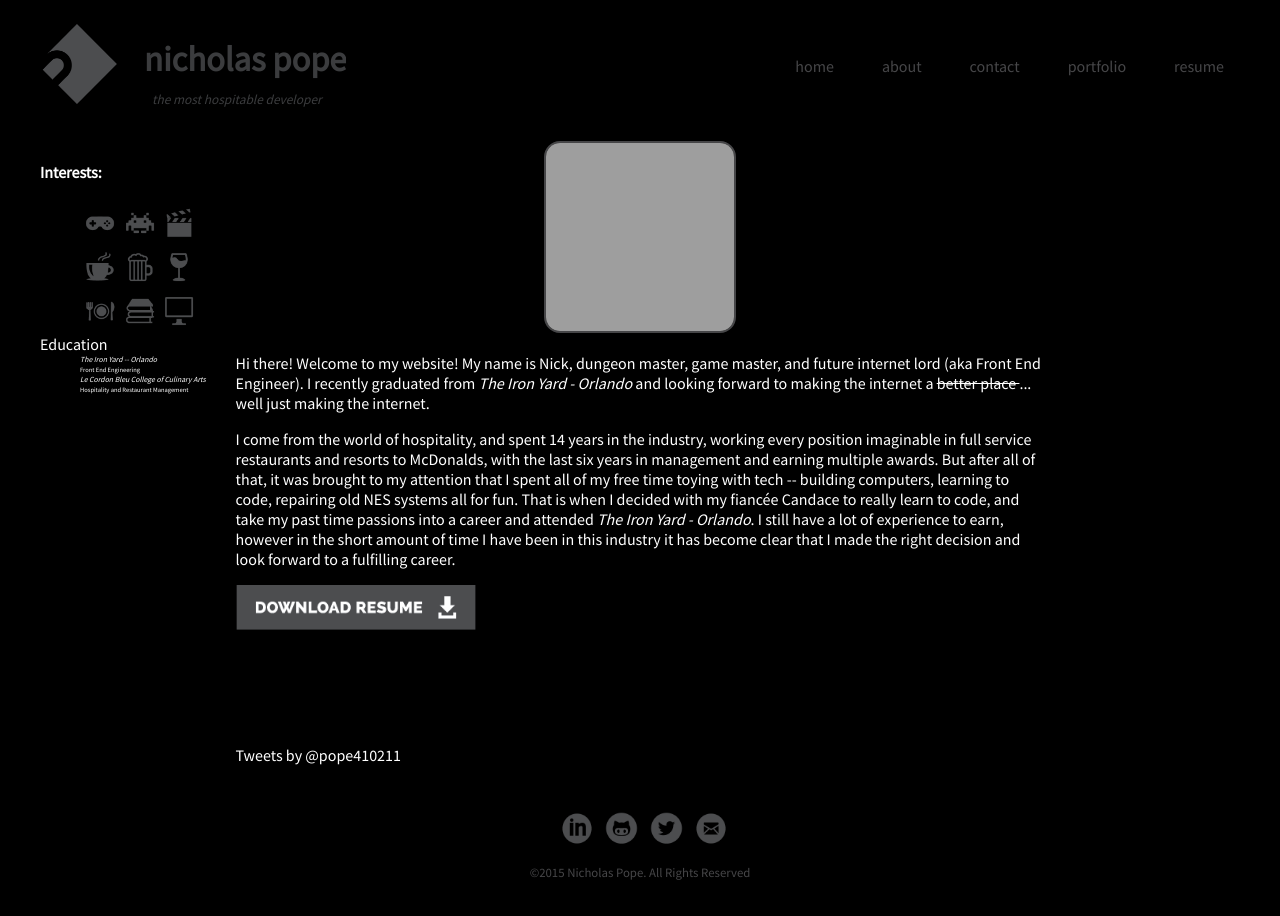
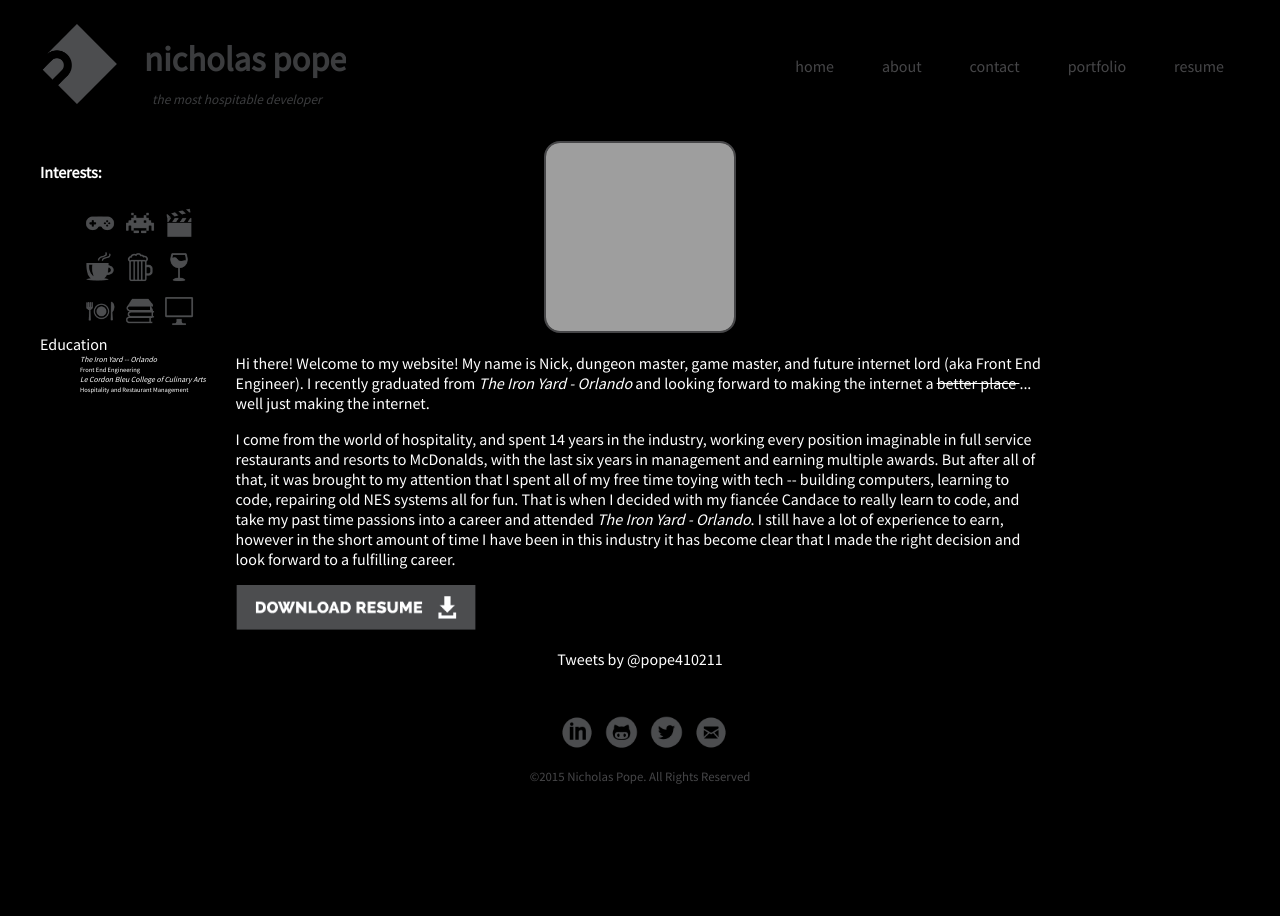
Before and after one commit to pope410211/pope410211.github.io, a Jekyll site: the page built from about.html, in a window 1280 px wide. Built offline with Jekyll 4.4.1, drawn with Linux system fonts in a browser that asks for light colours; nearby versions of some CDN libraries; library files that are not in the unit come from our copies; comment, search, counter and statistics services are not loaded; grey boxes are pictures that could not be loaded.

Commit message:
twitter complete

```diff
--- a/_sass/_base.scss
+++ b/_sass/_base.scss
@@ -105,7 +105,7 @@ img {
 
 .resume {
   width: 15em;
-  height: 10em;
+  height: 4em;
 
   img {
   max-width: 100%;
@@ -113,6 +113,11 @@ img {
 
 
 }
+}
+
+.twitter {
+  text-align: center;
+  max-width: 100%
 }
 
 
--- a/contact.html
+++ b/contact.html
@@ -50,4 +50,6 @@ permalink: /contact/
       <li class="divs-list">
     </ul>
   </section>
+  <div class="twitter">
+  </div>
 </div>
```
Also changed, not shown: 3 other files.
